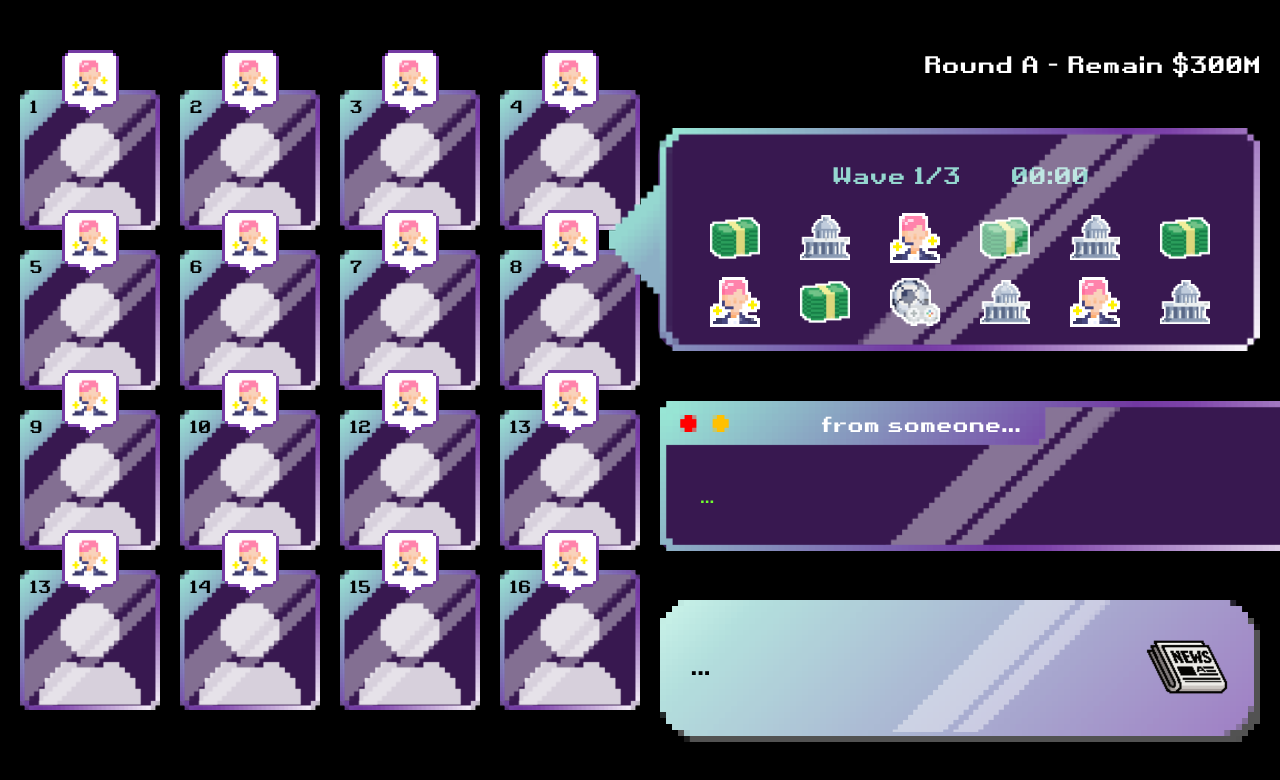
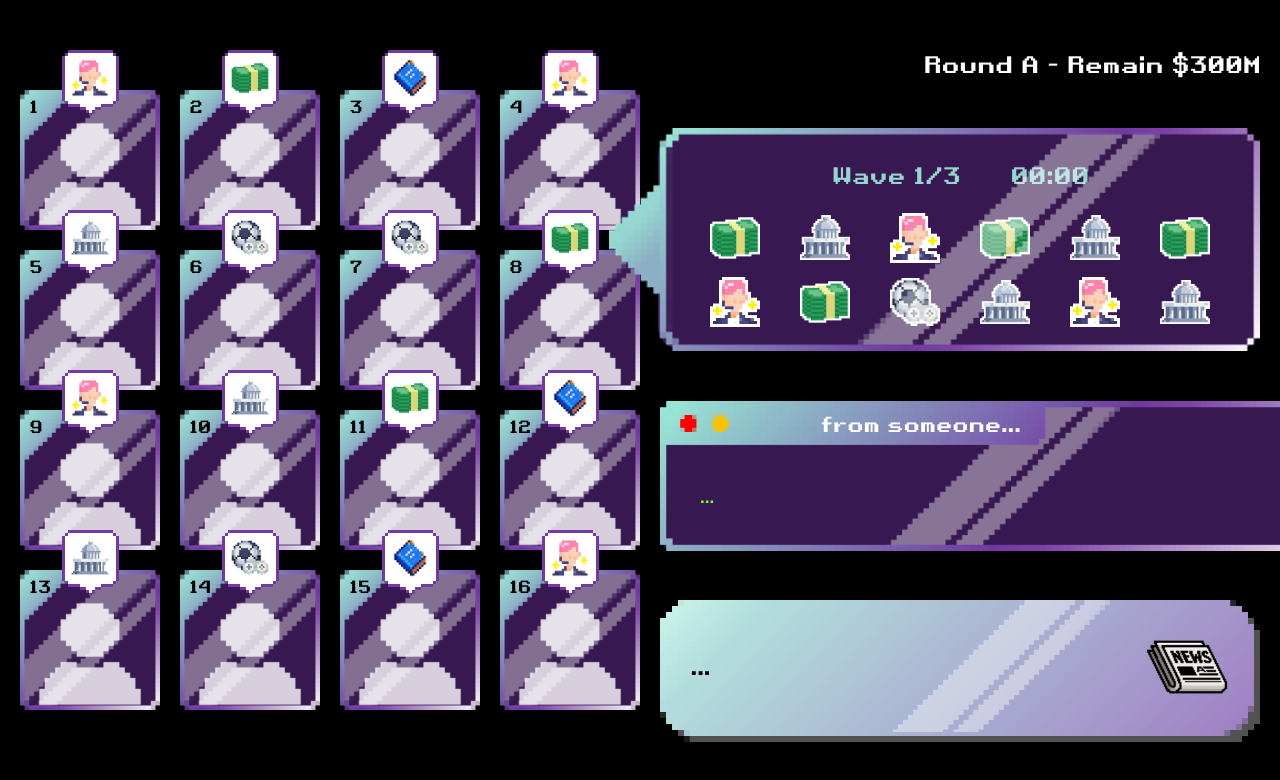
Before and after one commit to kadiace/2023F_CS489_FeedLovers, a React (Create React App) app: page /main in a window 1280 px wide. Shown: the top 780 px of the page. Built offline with nearby package versions, Linux system fonts and the light colour scheme.

Commit message:
Add heart reaction & refresh consumers' content by round

```diff
--- a/src/components/Timer.tsx
+++ b/src/components/Timer.tsx
@@ -73,8 +73,11 @@ const getTime = (setter: SetterOrUpdater<number>) => {
   return time;
 };
 
-export const makeRandomContents = (setter: SetterOrUpdater<number[]>) => {
-  setter(Array.from({ length: 12 }, (_) => Math.floor(Math.random() * 5)));
+export const makeRandomContents = (
+  setter: SetterOrUpdater<number[]>,
+  length: number
+) => {
+  setter(Array.from({ length: length }, (_) => Math.floor(Math.random() * 5)));
 };
 
 function Timer() {
@@ -96,7 +99,8 @@ function Timer() {
     setGoal(RoundInformation[0].goal);
     setTime(RoundInformation[0].wave[0]);
     setRoundState("progress");
-    makeRandomContents(setContents);
+    makeRandomContents(setContents, 12);
+    makeRandomContents(setConsumerChat, 16);
     const timer = setInterval(() => {
       let roundState = getRoundState(setRoundState);
       if (roundState === "progress") {
@@ -120,13 +124,14 @@ function Timer() {
                   wave: 0,
                 });
                 setGoal(RoundInformation[nextRound].goal);
-                setIsEvent(RoundInformation[nextRound].hasEvent);
                 setConsumerChat(
                   Array.from({ length: 16 }, (_) =>
                     Math.floor(Math.random() * 5)
                   )
                 );
-                makeRandomContents(setContents);
+                setIsEvent(RoundInformation[nextRound].hasEvent);
+                makeRandomContents(setContents, 12);
+                makeRandomContents(setConsumerChat, 16);
                 if (RoundInformation[nextRound].alias === "C") {
                   setContents((prev) => {
                     let arr = [...prev];
@@ -144,7 +149,7 @@ function Timer() {
             } else {
               setRoundWaveCount({ round: round, wave: wave + 1 });
               setIsEvent(false);
-              makeRandomContents(setContents);
+              makeRandomContents(setContents, 12);
             }
 
             newTime = RoundInformation[round].wave[wave];
--- a/src/pages/Main.tsx
+++ b/src/pages/Main.tsx
@@ -10,6 +10,7 @@ import {
   roundWaveCountAtom,
   roundStateAtom,
   contentsAtom,
+  consumerChatAtom,
   timeAtom,
 } from "recoils/Atom";
 import { RoundInformation } from "components/Round";
@@ -32,7 +33,8 @@ function Main() {
       wave: 0,
     });
     setGoal(RoundInformation[nextRound].goal);
-    makeRandomContents(setContents);
+    makeRandomContents(setContents, 12);
+    makeRandomContents(setConsumerChat, 16);
     setRoundState("progress");
     setTime(RoundInformation[round].wave[0]);
     setIsEvent(RoundInformation[nextRound].hasEvent);
@@ -59,6 +61,7 @@ function Main() {
   const [roundState, setRoundState] = useRecoilState(roundStateAtom);
   const [isEvent, setIsEvent] = useRecoilState(isEventAtom);
   const [contents, setContents] = useRecoilState(contentsAtom);
+  const [consumerChat, setConsumerChat] = useRecoilState(consumerChatAtom);
   const [time, setTime] = useRecoilState(timeAtom);
 
   return (
@@ -188,8 +191,8 @@ function Main() {
           >
             <Consumer id={8} />
             <Consumer id={9} />
+            <Consumer id={10} />
             <Consumer id={11} />
-            <Consumer id={12} />
           </div>
           <div
             style={{
```
